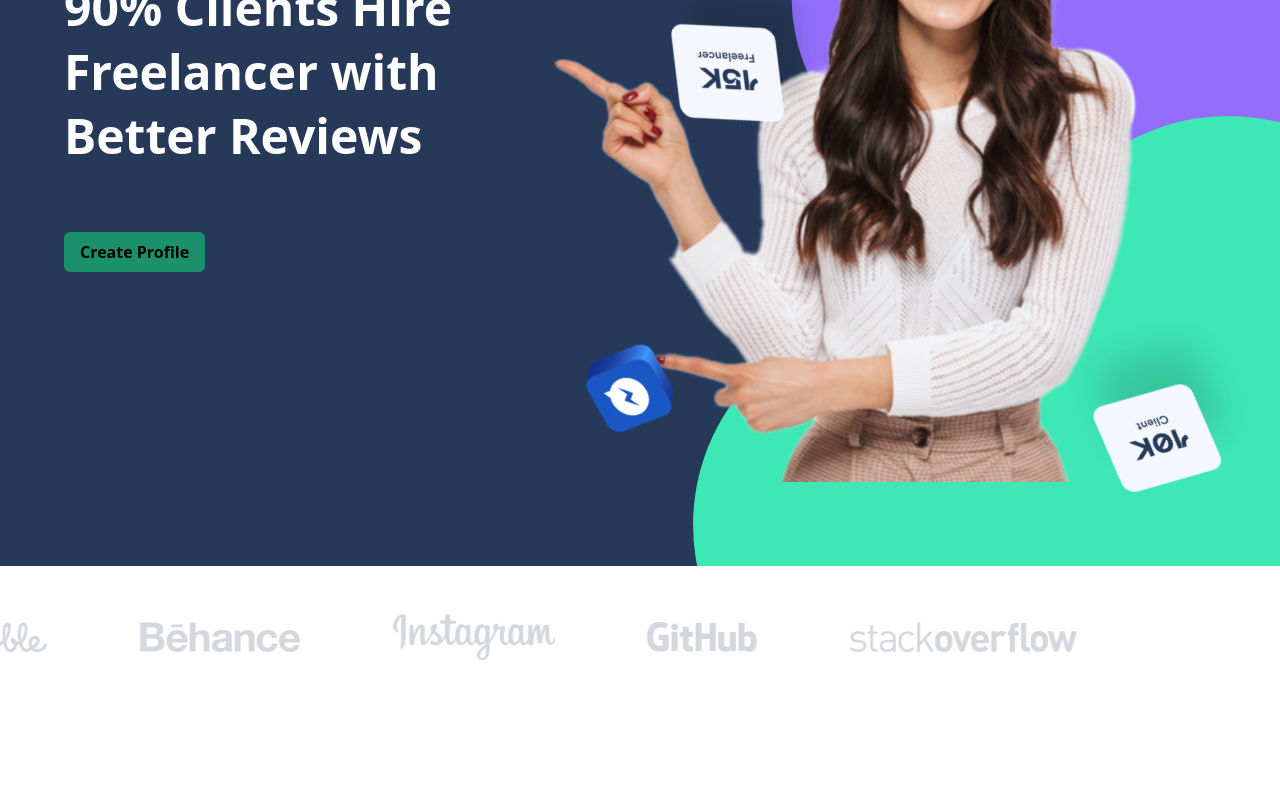
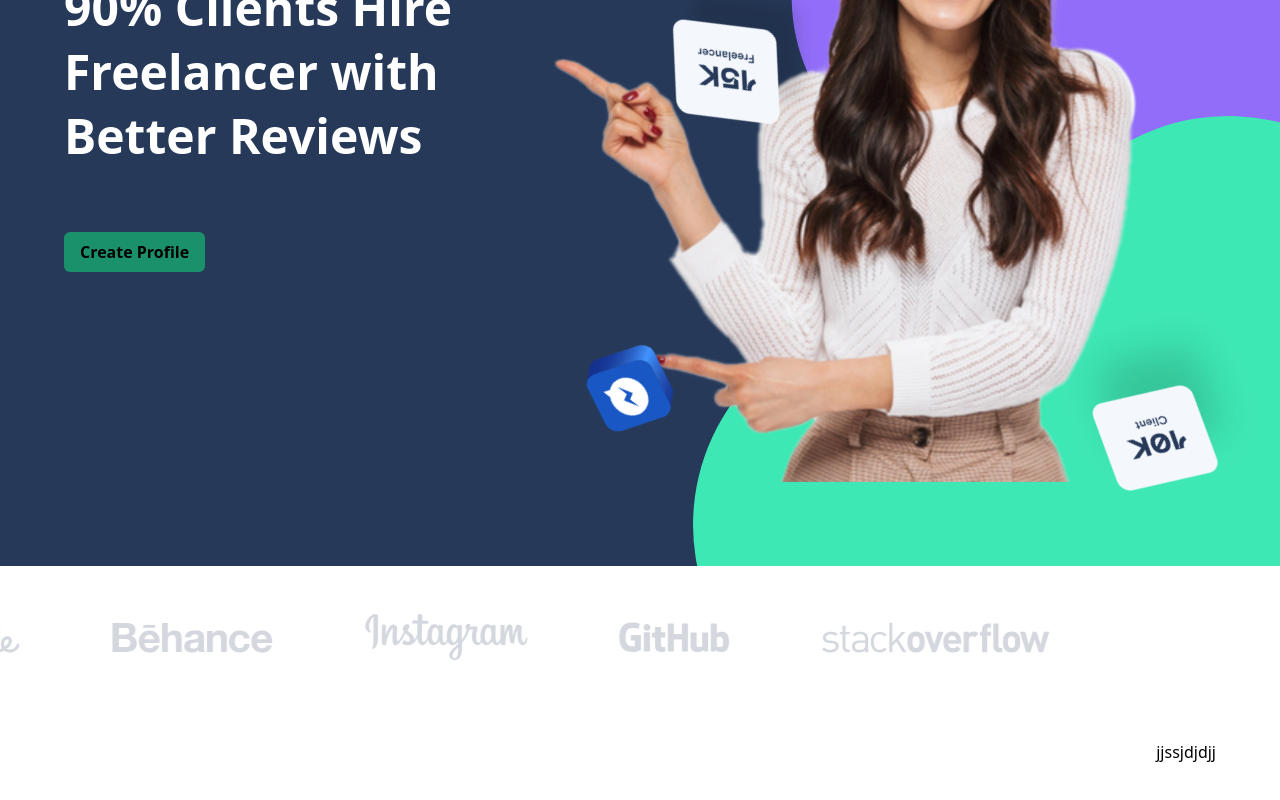
Before and after one commit to drimescodes/react-grabstar, a React (Vite) app: page / in a window 1280 px wide. Shown: the part 306-1106 px from the top of the page. Before the commit the page ends 1014 px from the top, so only its background shows below. Built offline with nearby package versions, Linux system fonts and the light colour scheme.

Commit message:
more changes

```diff
--- a/src/App.jsx
+++ b/src/App.jsx
@@ -1,4 +1,4 @@
-import { Navbar, Hero, CompaniesSlider} from './components';
+import { Navbar, Hero, CompaniesSlider, Hero2} from './components';
 
 const App = () => {
 return (
@@ -6,6 +6,7 @@ return (
   <Navbar />
   <Hero />
   <CompaniesSlider />
+  <Hero2 />
   </div>
 )
 
--- a/src/assets/index.js
+++ b/src/assets/index.js
@@ -12,6 +12,7 @@ import Behance from './Behance.svg'
 import Instagram from './Instagram.svg'
 import Github from './Github.svg'
 import Stackoverflow from './Stackoverflow.svg'
+import heroImage2 from './heroImage2.svg'
 
 
 
@@ -39,6 +40,7 @@ export {
     Behance,
     Instagram,
     Github,
-    Stackoverflow
+    Stackoverflow,
+    heroImage2,
 
 }
--- a/src/components/CompaniesSlider.jsx
+++ b/src/components/CompaniesSlider.jsx
@@ -3,7 +3,6 @@ import { Behance } from "../assets";
 import { Instagram } from "../assets";
 import { Github } from "../assets";
 import { Stackoverflow } from "../assets";
-import "./CompaniesSlider.css"
 
 
 const CompaniesSlider = () => {
@@ -19,7 +18,7 @@ const CompaniesSlider = () => {
   return (
     <div className="w-full bg-white overflow-hidden">
       <div className="max-w-full w-[90%] m-auto py-8 md:py-12 ">
-        <div className="slider flex justify-between gap-10 md:gap-16 lg:gap-20 h-100% ">
+        <div className="slider flex justify-between items-center gap-10 md:gap-16 lg:gap-20 h-100% ">
           {companyLogos.map((logo, index) => (
             <div key={index} className="slide ">
               <img src={logo.src} alt={logo.alt} />
--- a/src/components/Hero2.jsx
+++ b/src/components/Hero2.jsx
@@ -0,0 +1,28 @@
+
+
+import {heroImage2} from '../assets';
+
+const Hero2 = () => {
+  return (
+
+
+<div className="w-full bg-white relative min-h-screen overflow-hidden">
+<div className="max-w-full w-[90%] m-auto md:flex justify-between    py-8 gap-40">
+<div
+  className=" bg-cover bg-top  w-[50%] bg-heroImage2"
+  style={{ backgroundImage: `url(${heroImage2})` }}
+>
+  </div>
+
+
+  <div>
+    jjssjdjdjj
+  </div>
+  </div>
+
+</div>
+
+  )
+}
+
+export default Hero2
--- a/src/components/Navbar.jsx
+++ b/src/components/Navbar.jsx
@@ -13,8 +13,8 @@ const Navbar = () => {
   };
 
   return (
-    <div className="w-full bg-[#263959]">
-      <div className="max-w-full w-[90%] m-auto flex justify-between items-center text-white py-4 ">
+    <div className="w-full bg-[#263959] sticky top-[-2px] z-50">
+      <div className="max-w-full w-[90%] m-auto flex justify-between items-center text-white py-4  ">
         <div className="">
           <img src={logo} alt="" className="h-25 w-25" />
         </div>
--- /dev/null
+++ b/src/components/ReusableHero.jsx
@@ -0,0 +1,34 @@
+import PropTypes from 'prop-types';
+
+const ReusableHero = ({ title, subtitle, buttonText, backgroundImage }) => {
+    return (
+        <div className="w-full bg-white relative min-h-screen overflow-hidden">
+      <div className="max-w-full w-[90%] m-auto md:flex justify-between    py-8 gap-40">
+      <div
+        className=" bg-cover bg-top  w-[50%]"
+        style={{ backgroundImage: `url(${backgroundImage})` }}
+      >
+        </div>
+        <div className=" h-full py-[15rem] text-black">
+          <h1 className="text-4xl md:text-5xl lg:text-6xl font-bold ">{title}</h1>
+          <p className="text-xl md:text-2xl  mt-4">{subtitle}</p>
+          <button className="bg-blue-500 hover:bg-blue-600  font-bold py-2 px-4 rounded mt-8">
+            {buttonText}
+          </button>
+        </div>
+
+      </div>
+      </div>
+
+    );
+  };
+
+  ReusableHero.propTypes = {
+    title: PropTypes.string.isRequired,
+    subtitle: PropTypes.string.isRequired,
+    buttonText: PropTypes.string.isRequired,
+    backgroundImage: PropTypes.string.isRequired,
+  };
+
+
+  export default ReusableHero;
--- a/src/components/index.js
+++ b/src/components/index.js
@@ -1,12 +1,14 @@
 import Navbar from "./Navbar";
 import Hero from "./Hero";
 import CompaniesSlider from "./CompaniesSlider";
+import Hero2 from "./Hero2";
 
 
 export {
     Navbar,
     Hero,
     CompaniesSlider,
+    Hero2,
 
 
 
--- a/tailwind.config.js
+++ b/tailwind.config.js
@@ -5,10 +5,14 @@ export default {
     "./src/**/*.{js,ts,jsx,tsx}",
   ],
   theme: {
+
     extend: {
       backgroundImage: () => ({
-        'heroGirl': "url('./src/assets/heroGirl.svg')m",
+        'heroGirl': "url('./src/assets/heroGirl.svg')",
     }),
+    heroImage: {
+      'heroImage': "url('../src/assets/heroImage2.svg')",
+    },
   },
 },
   plugins: [],
```
Also changed, not shown: src/components/CompaniesSlider.css (deleted, +0 -24 lines), src/assets/heroImage2.svg (added).
